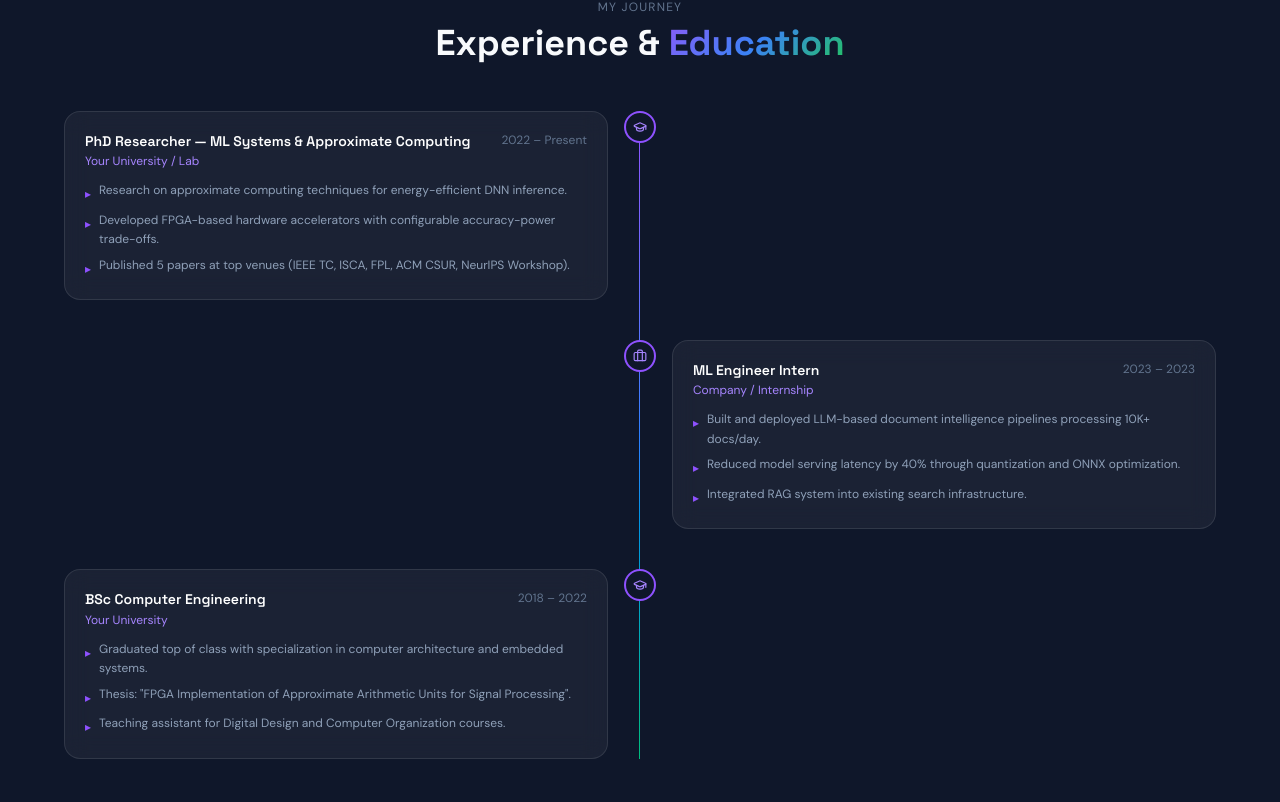
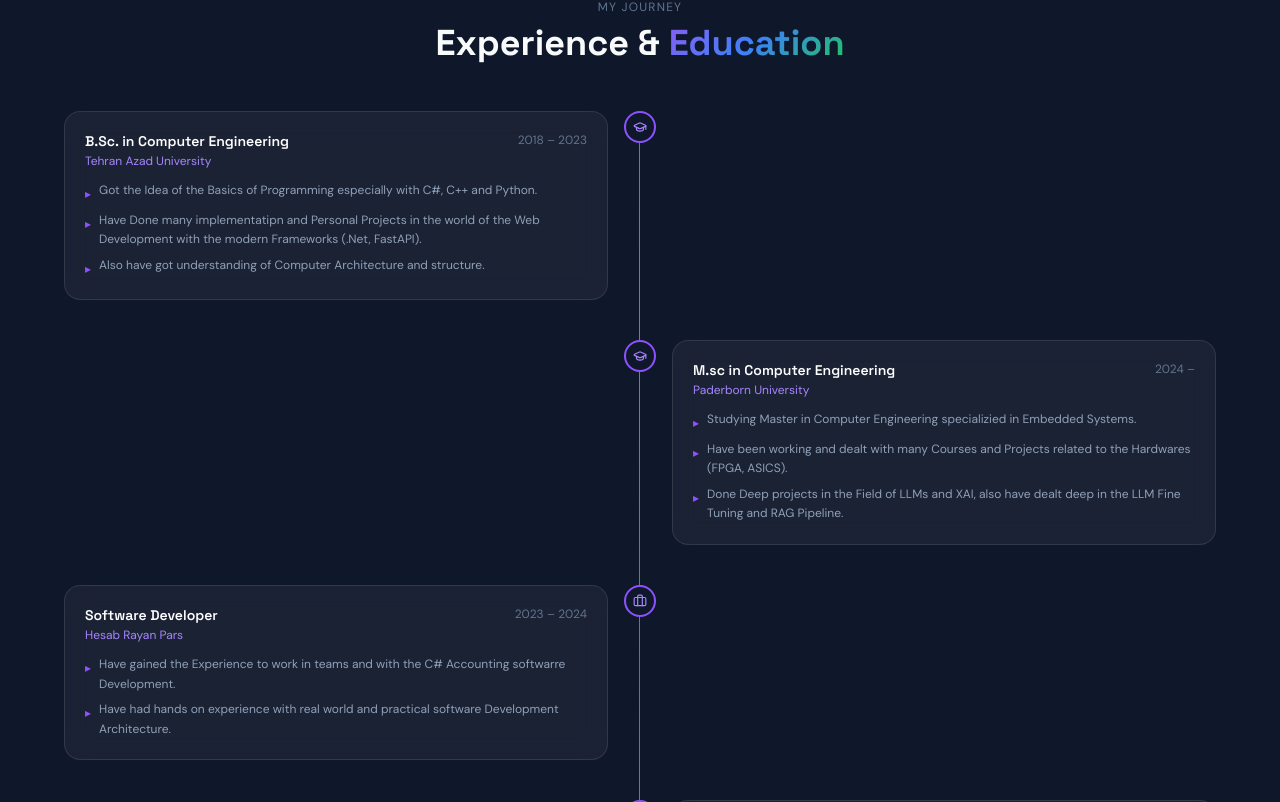
Before and after one commit to P4R0S/portfolio, a Next.js app: page / in a window 1280 px wide. Shown: the part 3398-4200 px from the top of the page. Built offline with nearby package versions, Linux system fonts and the light colour scheme.

Commit message:
adding some changes

```diff
--- a/components/sections/Contact.tsx
+++ b/components/sections/Contact.tsx
@@ -8,7 +8,7 @@ import { FaGithub, FaLinkedin } from 'react-icons/fa6'
 
 const socials = [
   { href: 'https://github.com/P4R0S', label: 'GitHub', icon: FaGithub },
-  { href: 'https://linkedin.com/in/paros_1999', label: 'LinkedIn', icon: FaLinkedin },
+  { href: 'https://linkedin.com/in/paros1999', label: 'LinkedIn', icon: FaLinkedin },
   { href: 'mailto:paros.pr@gmail.com', label: 'Email', icon: Mail },
 ]
 
--- a/content/experience.ts
+++ b/content/experience.ts
@@ -9,39 +9,50 @@ export interface ExperienceItem {
 
 export const experience: ExperienceItem[] = [
   {
-    company: 'Your University / Lab',
-    role: 'PhD Researcher — ML Systems & Approximate Computing',
-    startDate: '2022',
-    endDate: 'Present',
+    company: 'Tehran Azad University ',
+    role: 'B.Sc. in Computer Engineering',
+    startDate: '2018',
+    endDate: '2023',
     bullets: [
-      'Research on approximate computing techniques for energy-efficient DNN inference.',
-      'Developed FPGA-based hardware accelerators with configurable accuracy-power trade-offs.',
-      'Published 5 papers at top venues (IEEE TC, ISCA, FPL, ACM CSUR, NeurIPS Workshop).',
+      'Got the Idea of the Basics of Programming especially with C#, C++ and Python.',
+      'Have Done many implementatipn and Personal Projects in the world of the Web Development with the modern Frameworks (.Net, FastAPI).',
+      'Also have got understanding of Computer Architecture and structure.',
     ],
     type: 'education',
   },
   {
-    company: 'Company / Internship',
-    role: 'ML Engineer Intern',
+    company: 'Paderborn University',
+    role: 'M.sc in Computer Engineering',
+    startDate: '2024',
+    endDate: '',
+    bullets: [
+      'Studying Master in Computer Engineering specializied in Embedded Systems. ',
+      'Have been working and dealt with many Courses and Projects related to the Hardwares (FPGA, ASICS).',
+      'Done Deep projects in the Field of LLMs and XAI, also have dealt deep in the LLM Fine Tuning and RAG Pipeline.',
+    ],
+    type: 'education',
+  },
+  {
+    company: 'Hesab Rayan Pars',
+    role: 'Software Developer',
     startDate: '2023',
-    endDate: '2023',
+    endDate: '2024',
     bullets: [
-      'Built and deployed LLM-based document intelligence pipelines processing 10K+ docs/day.',
-      'Reduced model serving latency by 40% through quantization and ONNX optimization.',
-      'Integrated RAG system into existing search infrastructure.',
+      'Have gained the Experience to work in teams and with the C# Accounting softwarre Development.',
+      'Have had hands on experience with real world and practical software Development Architecture.',
     ],
     type: 'work',
   },
   {
-    company: 'Your University',
-    role: 'BSc Computer Engineering',
-    startDate: '2018',
-    endDate: '2022',
+    company: 'Paderborn University',
+    role: 'Research Assistant',
+    startDate: '2025',
+    endDate: '',
     bullets: [
-      'Graduated top of class with specialization in computer architecture and embedded systems.',
-      'Thesis: "FPGA Implementation of Approximate Arithmetic Units for Signal Processing".',
-      'Teaching assistant for Digital Design and Computer Organization courses.',
+      'Has contribute and done Development on the CIRCA (Paderborn approximation Framework).',
+      'Has done many research in the Neural Network Optimisation and approximation (Pruning, Quantization).',
+      'Has Worked and deep dive to solve the Parallel Circuit Partioning Approximation.',
     ],
-    type: 'education',
-  },
+    type: 'work',
+  }
 ]
--- a/next.config.ts
+++ b/next.config.ts
@@ -4,6 +4,7 @@ const nextConfig: NextConfig = {
   images: {
     remotePatterns: [],
   },
+  allowedDevOrigins: ['131.234.250.82'],
 };
 
 export default nextConfig;
```
Also changed, not shown: 1 other file (tests, documents, lock files or other folders).
